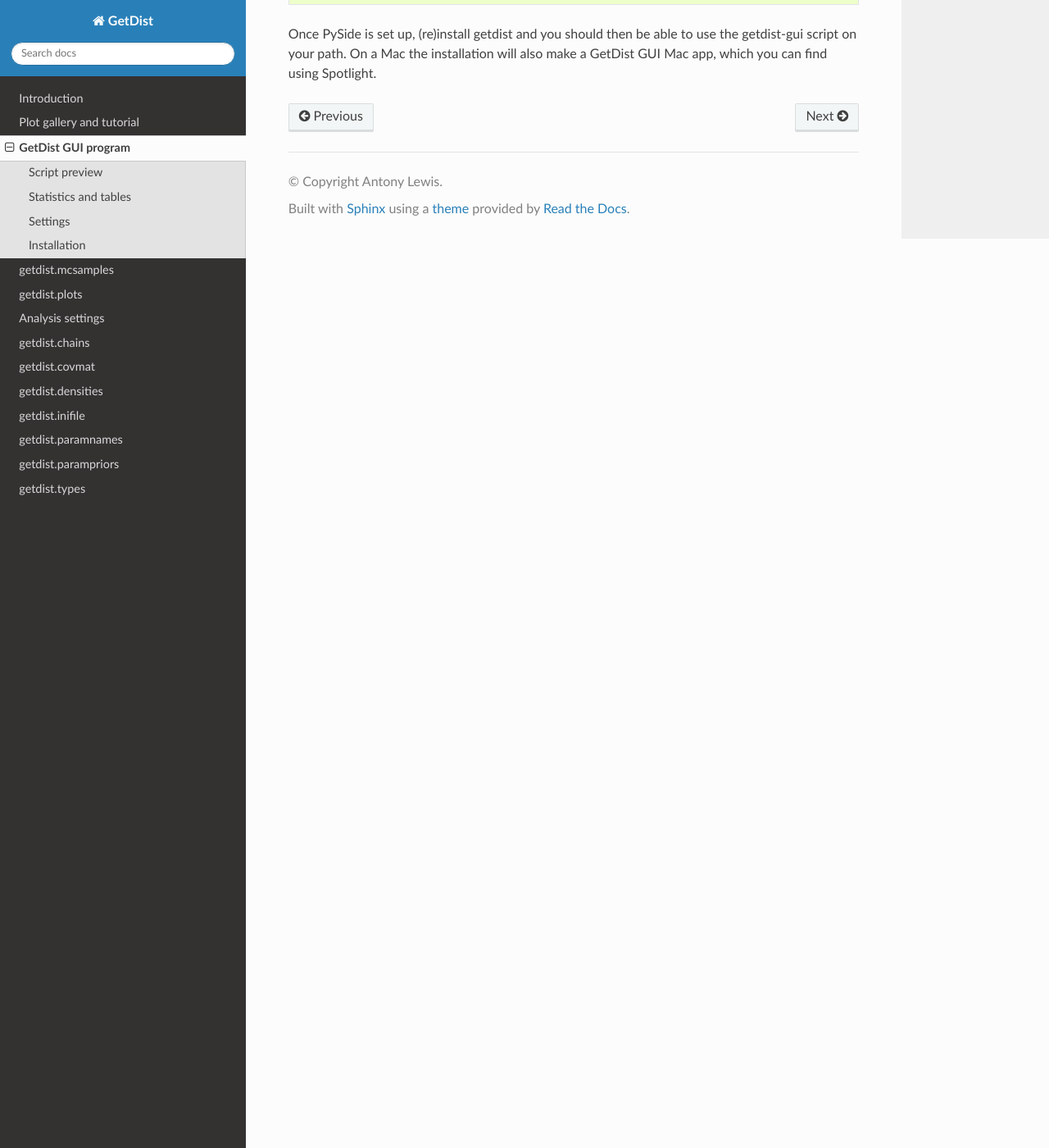
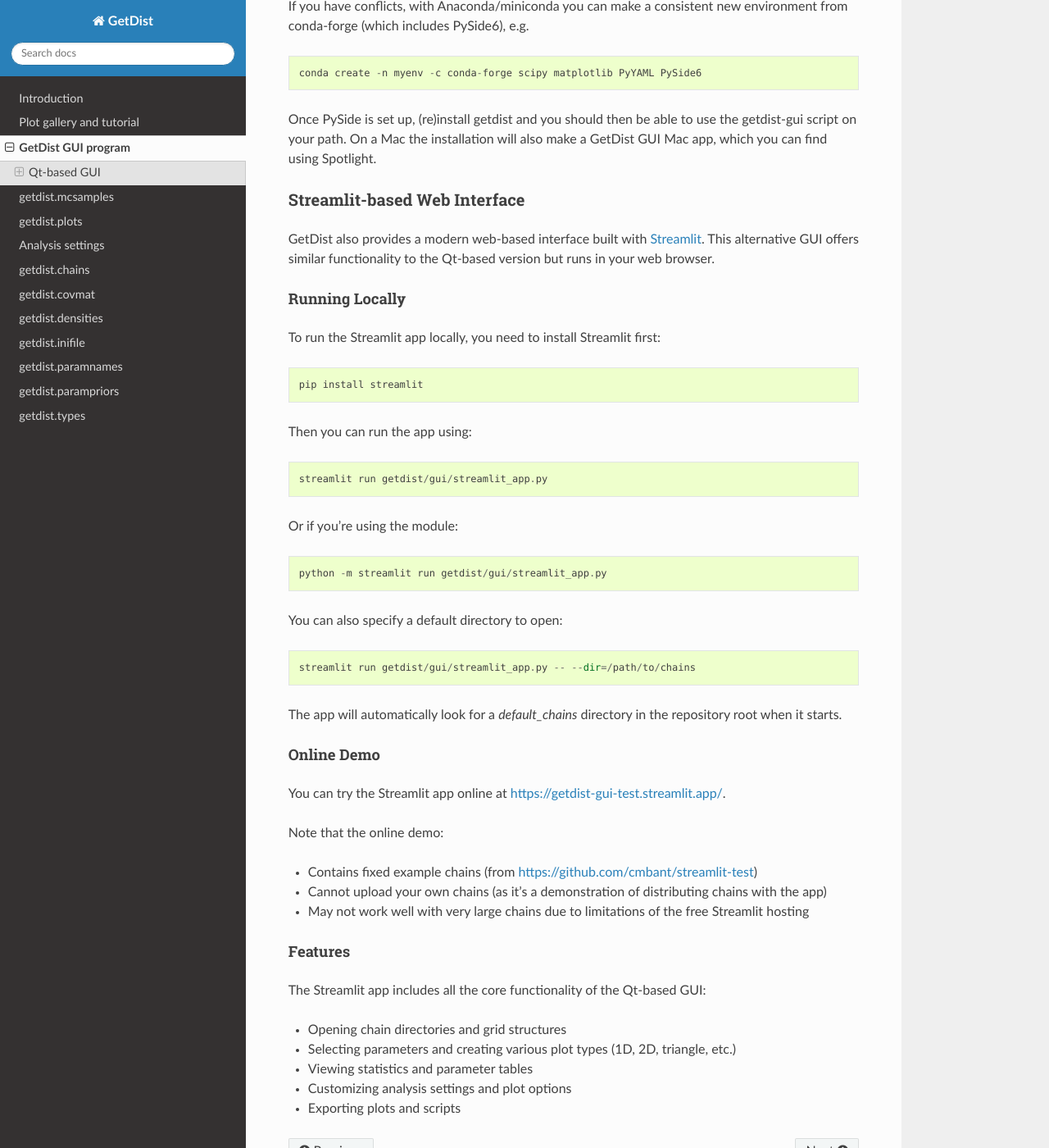
Before and after one commit to cmbant/getdist, a Sphinx documentation site: the page built from docs/source/gui.rst, in a window 1280 px wide and 1400 px high, scrolled down 2095 px. Shown: the whole window at 82% size. Built offline with Sphinx 7.4.7 and the Read the Docs theme 3.1.0, drawn with Linux system fonts in a browser that asks for light colours; pages that are not in the unit, such as notebooks, are missing from menus; the version number is read from the project's files by our own code; some of the changed text lies outside the part shown.

Commit message:
Update documentation for Streamlit app and add LLM context link. Update VS Code settings to match GitHub workflow.

```diff
--- a/docs/source/gui.rst
+++ b/docs/source/gui.rst
@@ -1,7 +1,12 @@
 GetDist GUI
 ===================
 
-Run the *getdist-gui* script to run the graphical user interface. This requires `PySide <https://wiki.qt.io/Qt_for_Python>`_ to be installed, but will run on Windows, Linux and Mac.
+GetDist provides two graphical user interfaces: the original Qt-based GUI and a newer Streamlit-based web interface.
+
+Qt-based GUI
+-----------
+
+Run the *getdist-gui* script to run the traditional graphical user interface. This requires `PySide <https://wiki.qt.io/Qt_for_Python>`_ to be installed, but will run on Windows, Linux and Mac.
 
 It allows you to open a folder of chain files, then easily select, open, plot and compare, as well as viewing standard GetDist outputs and tables.
 
@@ -57,3 +62,54 @@ from conda-forge (which includes PySide6),  e.g. ::
 
 Once PySide is set up, (re)install getdist and you should then be able to use the getdist-gui script on your path.
 On a Mac the installation will also make a GetDist GUI Mac app, which you can find using Spotlight.
+
+
+Streamlit-based Web Interface
+##############
+
+GetDist also provides a modern web-based interface built with `Streamlit <https://streamlit.io/>`_.
+This alternative GUI offers similar functionality to the Qt-based version but runs in your web browser.
+
+
+Running Locally
+***************
+
+To run the Streamlit app locally, you need to install Streamlit first::
+
+   pip install streamlit
+
+Then you can run the app using::
+
+   streamlit run getdist/gui/streamlit_app.py
+
+Or if you're using the module::
+
+   python -m streamlit run getdist/gui/streamlit_app.py
+
+You can also specify a default directory to open::
+
+   streamlit run getdist/gui/streamlit_app.py -- --dir=/path/to/chains
+
+The app will automatically look for a `default_chains` directory in the repository root when it starts.
+
+Online Demo
+***********
+
+You can try the Streamlit app online at `<https://getdist-gui-test.streamlit.app/>`_.
+
+Note that the online demo:
+
+* Contains fixed example chains (from `<https://github.com/cmbant/streamlit-test>`_)
+* Cannot upload your own chains (as it's a demonstration of distributing chains with the app)
+* May not work well with very large chains due to limitations of the free Streamlit hosting
+
+Features
+********
+
+The Streamlit app includes all the core functionality of the Qt-based GUI:
+
+* Opening chain directories and grid structures
+* Selecting parameters and creating various plot types (1D, 2D, triangle, etc.)
+* Viewing statistics and parameter tables
+* Customizing analysis settings and plot options
+* Exporting plots and scripts
--- a/docs/source/index.rst
+++ b/docs/source/index.rst
@@ -9,6 +9,8 @@ GetDist is a Python package for analysing and plotting Monte Carlo (or other) sa
    Introduction <intro>
    Plot gallery and tutorial <https://getdist.readthedocs.io/en/latest/plot_gallery.html>
    GetDist GUI program <gui>
+
+**LLM Integration**: For AI assistants and LLM agents, a comprehensive context document is available at `<https://help.cosmologist.info/api/context/getdist>`_.
 
 High-level modules for analysing samples and plotting:
 
--- a/pyproject.toml
+++ b/pyproject.toml
@@ -33,6 +33,7 @@ dependencies = [
 
 [project.optional-dependencies]
 GUI = ["PySide6>=6.1"]
+StreamlitGUI = ["streamlit>=1.24.0"]
 docs = ["sphinx", "sphinx_rtd_theme>=1.0", "sphinxcontrib-jquery"]
 
 [project.scripts]
```
Also changed, not shown: README.rst (+21 -7 lines), 2 other files.
